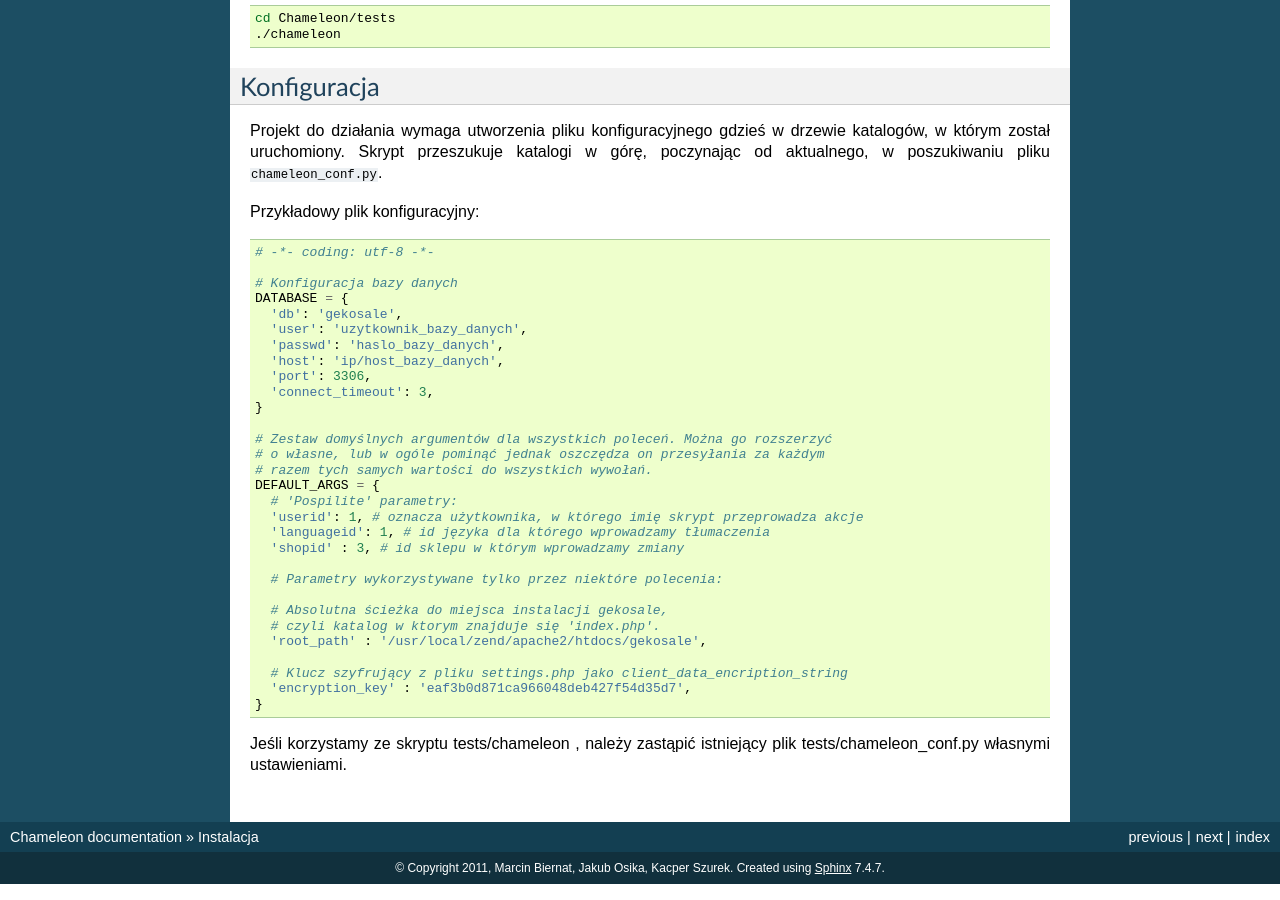
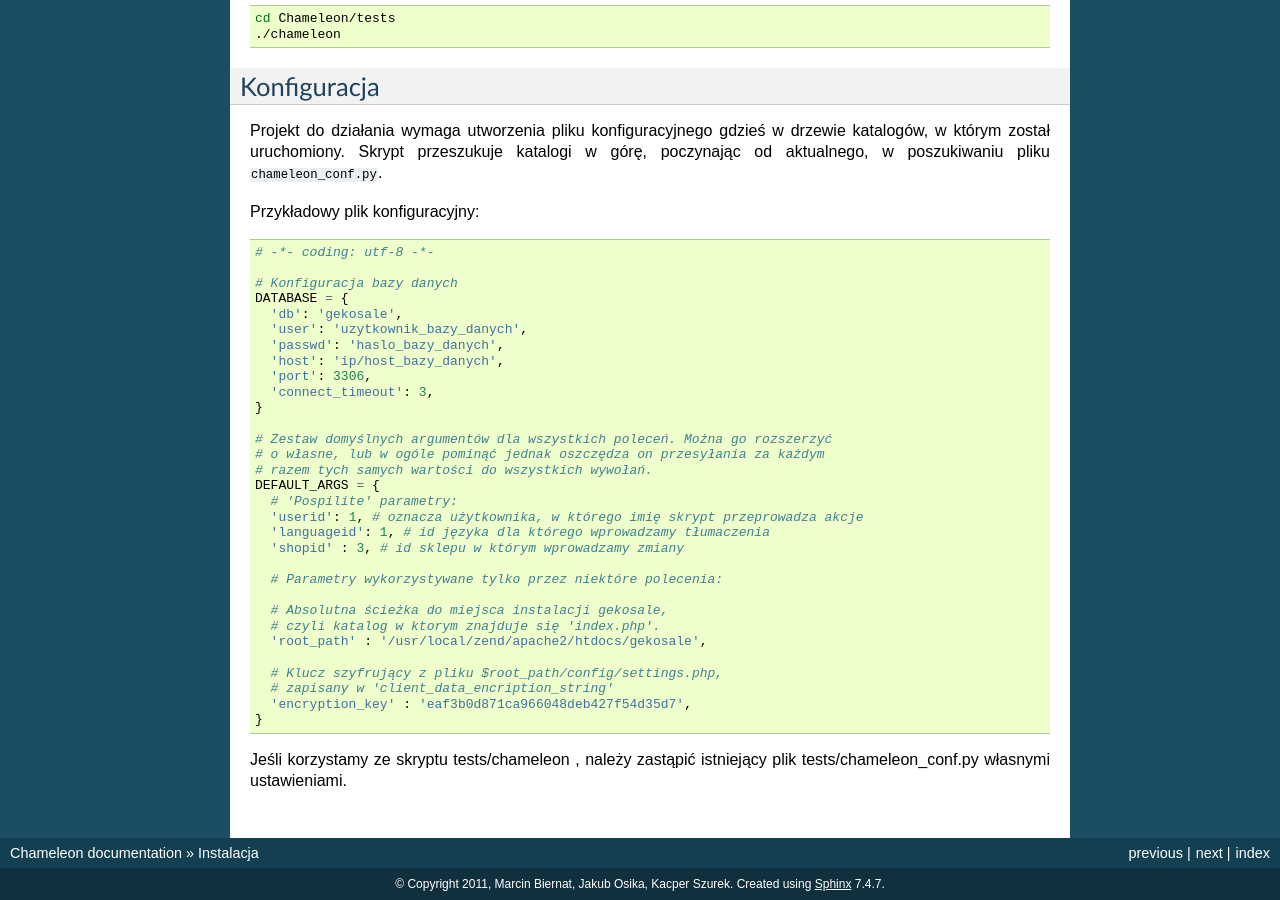
Before and after one commit to biern/Chameleon, a Sphinx documentation site: the page built from docs/source/install.rst, in a window 1280 px wide and 900 px high, scrolled down 759 px. Built offline with Sphinx 7.4.7, drawn with Linux system fonts in a browser that asks for light colours.

Commit message:
fixed settings.php path

```diff
--- a/docs/source/install.rst
+++ b/docs/source/install.rst
@@ -87,7 +87,8 @@ Przykładowy plik konfiguracyjny:
      # czyli katalog w ktorym znajduje się 'index.php'.
      'root_path' : '/usr/local/zend/apache2/htdocs/gekosale',
 
-     # Klucz szyfrujący z pliku settings.php jako client_data_encription_string
+     # Klucz szyfrujący z pliku $root_path/config/settings.php,
+     # zapisany w 'client_data_encription_string'
      'encryption_key' : 'eaf3b0d871ca966048deb427f54d35d7',
    }
 
```
